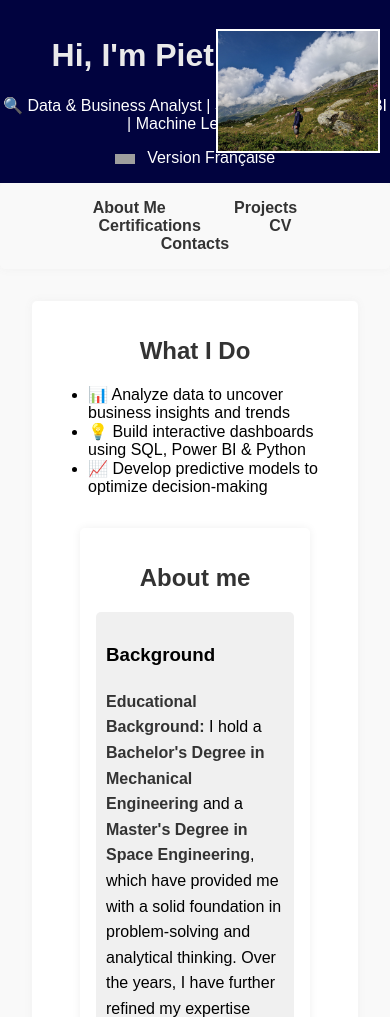
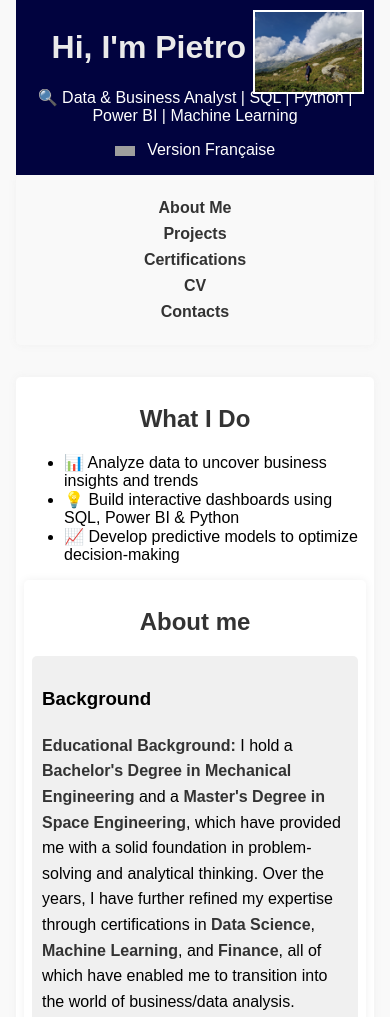
Before and after one commit to PietroWei/Portfolio, a plain HTML site: page index.html in a window 390 px wide. Shown: the top 1017 px of the page. Drawn offline with Linux system fonts and the light colour scheme; grey boxes are pictures that could not be loaded.

Commit message:
adding mobile possibilities

```diff
--- a/styles.css
+++ b/styles.css
@@ -131,3 +131,36 @@ h1 {
     color: #333333; /* Dark gray for links */
     font-weight: bold;
 }
+
+/* Media Queries for Mobile Responsiveness */
+@media (max-width: 768px) {
+    body {
+        padding: 0 1em;
+    }
+
+    header {
+        padding: 0.5em 0;
+    }
+
+    .profile-image {
+        top: 10px;
+        right: 10px;
+        transform: none;
+        max-height: 80px;
+    }
+
+    nav a {
+        display: block;
+        margin: 0.5em 0;
+    }
+
+    section {
+        margin: 1em 0;
+        padding: 0.5em;
+    }
+
+    .mini-index li {
+        display: block;
+        margin: 0.5em 0;
+    }
+}
```
